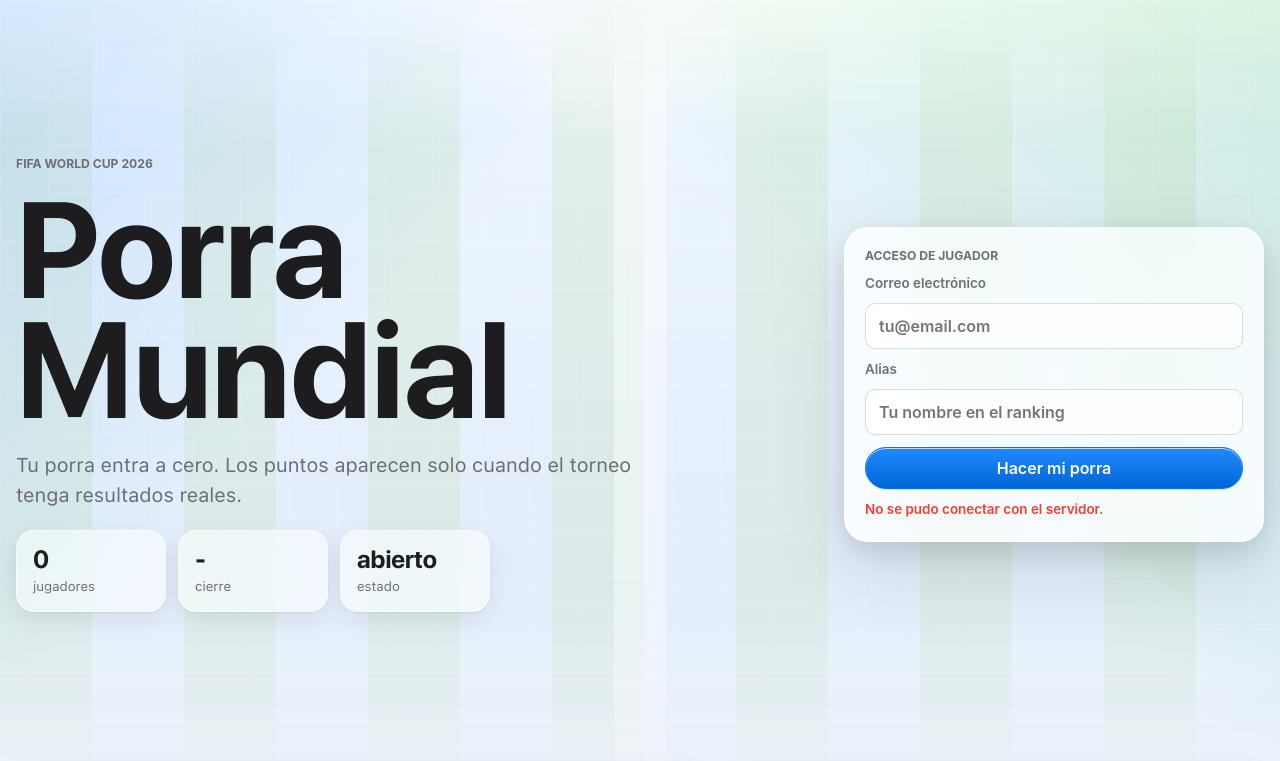
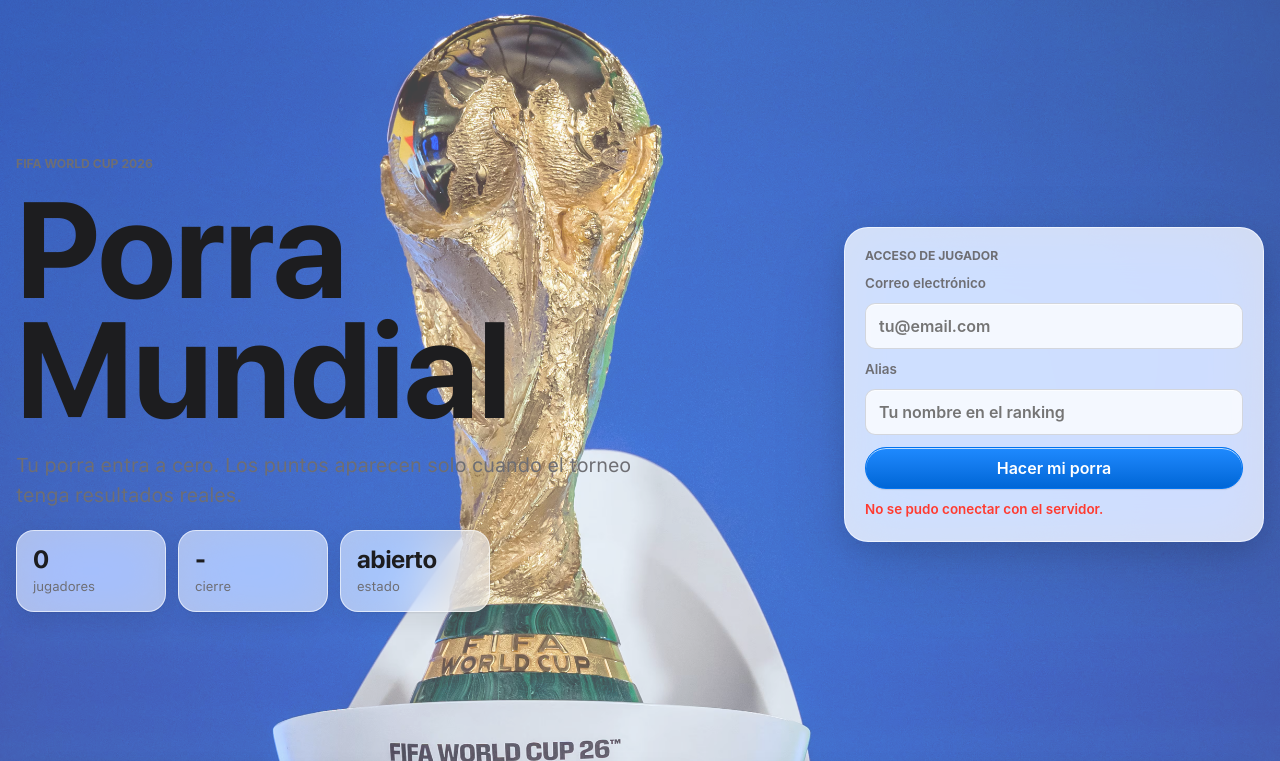
Before and after one commit to Otzarreta/porra, a website: page public/index.html in a window 1280 px wide. Shown: the top 761 px of the page. Drawn offline with Linux system fonts and the light colour scheme; no server answers; a web font is replaced by a local one.

Commit message:
actualizar porra

```diff
--- a/public/styles.css
+++ b/public/styles.css
@@ -48,29 +48,21 @@ p {
   position: fixed;
   inset: 0;
   z-index: -2;
+  overflow: hidden;
   background:
-    linear-gradient(135deg, rgba(0, 122, 255, 0.16), transparent 34%),
+    linear-gradient(135deg, rgba(0, 122, 255, 0.18), transparent 34%),
     linear-gradient(225deg, rgba(52, 199, 89, 0.18), transparent 38%),
-    linear-gradient(180deg, rgba(255, 255, 255, 0.88), rgba(235, 241, 249, 0.92));
+    var(--color-window);
 }
 
 .stadium-bg::before {
   content: "";
   position: absolute;
   inset: 0;
-  background:
-    linear-gradient(90deg, transparent 0 48%, rgba(255, 255, 255, 0.42) 48% 52%, transparent 52%),
-    repeating-linear-gradient(90deg, rgba(31, 138, 85, 0.11) 0 92px, rgba(0, 122, 255, 0.06) 92px 184px);
-  mask-image: linear-gradient(180deg, transparent, #000 18%, #000 72%, transparent);
-}
-
-.stadium-bg::after {
-  content: "";
-  position: absolute;
-  inset: 0;
-  background-image: linear-gradient(rgba(255, 255, 255, 0.32) 1px, transparent 1px), linear-gradient(90deg, rgba(255, 255, 255, 0.26) 1px, transparent 1px);
-  background-size: 48px 48px;
-  opacity: 0.32;
+  background: url("bg.avif") center / cover no-repeat;
+  filter: saturate(1.08) contrast(1.02);
+  opacity: 0.72;
+  transform: scale(1.02);
 }
 
 .app-shell {
@@ -1167,6 +1159,23 @@ select:focus {
       linear-gradient(180deg, #111216, #1c1d22);
   }
 
+  .stadium-bg::before {
+    opacity: 0.42;
+    filter: saturate(0.92) contrast(1.08) brightness(0.72);
+  }
+
+  .stadium-bg::after {
+    background:
+      radial-gradient(circle at 18% 12%, rgba(255, 255, 255, 0.10), transparent 28%),
+      linear-gradient(90deg, transparent 0 48%, rgba(255, 255, 255, 0.08) 48% 52%, transparent 52%),
+      repeating-linear-gradient(90deg, rgba(52, 199, 89, 0.05) 0 92px, rgba(0, 122, 255, 0.04) 92px 184px),
+      linear-gradient(180deg, rgba(16, 17, 20, 0.74), rgba(16, 17, 20, 0.86) 48%, rgba(16, 17, 20, 0.78)),
+      linear-gradient(rgba(255, 255, 255, 0.05) 1px, transparent 1px),
+      linear-gradient(90deg, rgba(255, 255, 255, 0.04) 1px, transparent 1px);
+    background-size: auto, auto, auto, auto, 48px 48px, 48px 48px;
+    background-position: center;
+  }
+
   .rank-total,
   .home-match-id {
     color: #111216;
```
Also changed, not shown: public/bg.avif (added).
